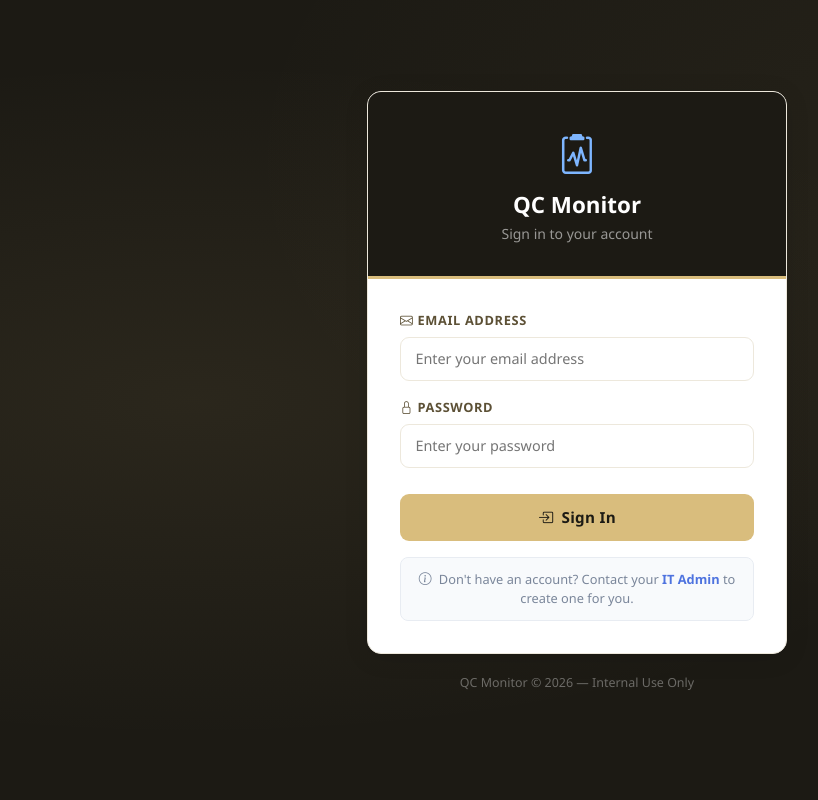
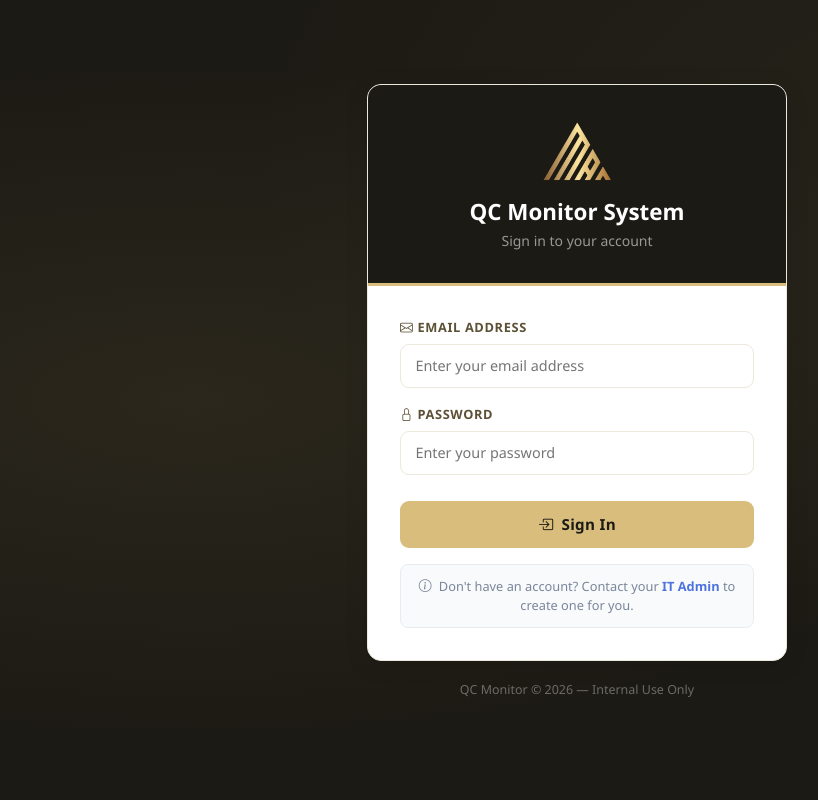
Before and after one commit to Jaypeeeee6/QC-Monitor, a Flask app: page /auth/login in a window 1280 px wide. Shown: the whole page, without its empty margins (63-881 px from the left). Run offline with Flask 3, Linux system fonts and the light colour scheme.

Commit message:
Add logo to login page

```diff
--- a/app/templates/auth/login.html
+++ b/app/templates/auth/login.html
@@ -9,8 +9,8 @@
         <!-- Logo Card -->
         <div class="form-card">
             <div class="form-card-header">
-                <i class="bi bi-clipboard2-pulse" style="font-size:2.5rem;color:#7eb6ff;"></i>
-                <h2>QC Monitor</h2>
+                <img src="{{ url_for('static', filename='images/maa-logo.png') }}" alt="MAA Logo" style="height:70px;width:auto;margin-bottom:0.25rem;">
+                <h2>QC Monitor System</h2>
                 <p>Sign in to your account</p>
             </div>
             <div class="form-card-body">
```
Also changed, not shown: app/static/images/maa-logo.png (added).
